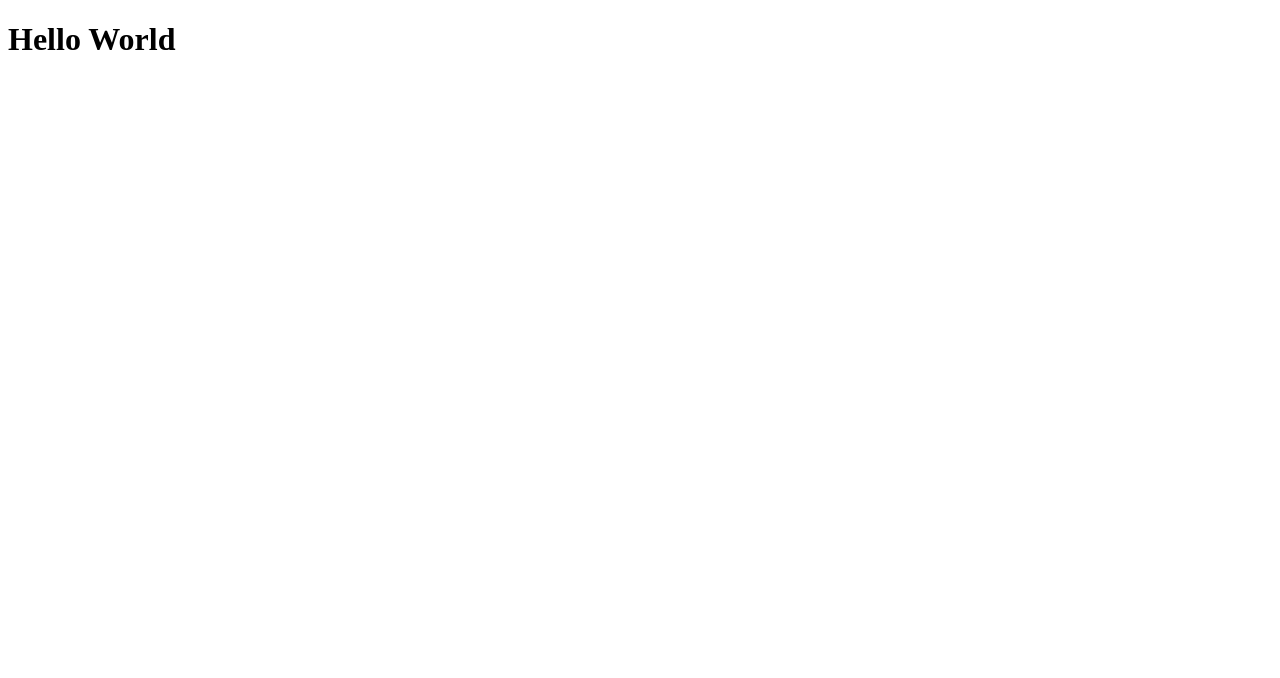
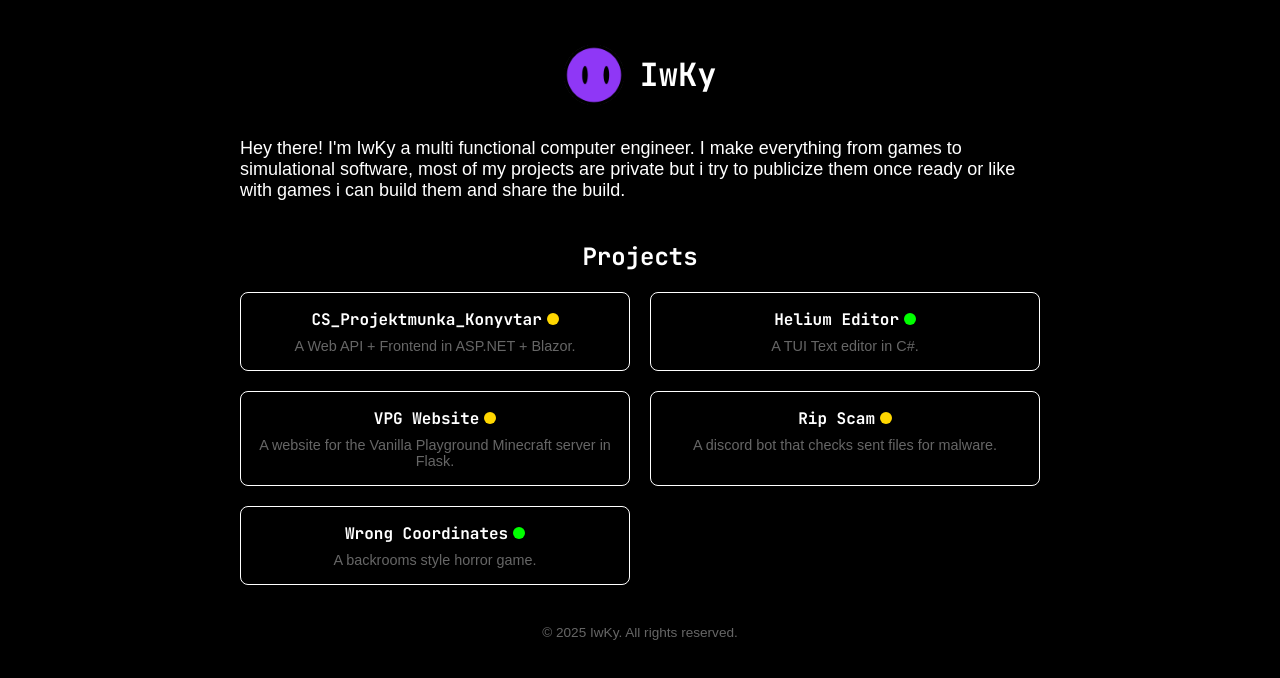
Before and after one commit to imIwKy/imIwKy.github.io, a plain HTML site: page index.html in a window 1280 px wide. Drawn offline with Linux system fonts and the light colour scheme.

Commit message:
Uploaded the site

```diff
--- /dev/null
+++ b/css/index.css
@@ -0,0 +1,125 @@
+:root {
+  --color-border: #ffffff;
+  --color-text: white;
+  --color-text-muted: #666;
+  --color-bg-hover: #8b34f3;
+  --color-text-hover: white;
+  --color-background: #000000;
+  --font-mono: "JetBrains Mono", monospace;
+  --font-regular: Arial, sans-serif;
+}
+
+body {
+  padding: 2rem;
+  max-width: 100%;
+  width: 800px;
+  margin: auto;
+  background-color: var(--color-background);
+  color: var(--color-text);
+  font-family: var(--font-regular);
+}
+
+h1 {
+  text-align: center;
+  font-family: var(--font-mono);
+}
+
+.bio {
+  margin-bottom: 2.5rem;
+  font-size: large;
+}
+
+.projects {
+  display: grid;
+  grid-template-columns: repeat(auto-fit, minmax(300px, 1fr)); /* was 240px */
+  gap: 1.25rem;
+}
+
+h2 {
+  text-align: center;
+  font-family: var(--font-mono);
+}
+
+.card {
+  display: flex;
+  flex-direction: column;
+  justify-content: flex-start;
+  align-items: stretch;
+  border: 1px solid var(--color-border);
+  border-radius: 8px;
+  padding: 1rem;
+  text-align: center;
+  color: var(--color-text);
+  text-decoration: none;
+  transition: background-color 0.3s, color 0.3s;
+  box-sizing: border-box;
+  width: 100%;
+  height: auto;
+}
+
+.card:hover {
+  background-color: var(--color-bg-hover);
+  color: var(--color-text-hover);
+  cursor: pointer;
+}
+
+.card:hover .desc {
+  color: var(--color-text-hover);
+}
+
+.title {
+  display: flex;
+  align-items: center;
+  justify-content: center; /* centers the entire title block */
+  gap: 0.3rem; /* reduced gap */
+  font-weight: bold;
+  margin-bottom: 0.5rem;
+  font-family: var(--font-mono);
+  text-align: center;
+  flex-wrap: wrap;
+}
+
+.desc {
+  font-size: 0.9em;
+  color: var(--color-text-muted);
+  margin: 0;
+  word-wrap: break-word;
+}
+
+.header {
+  display: flex;
+  align-items: center;
+  justify-content: center;
+  gap: 1rem;
+  margin-bottom: 1.25rem;
+}
+
+.profile-pic {
+  width: 60px;
+  height: 60px;
+  border-radius: 50%;
+  object-fit: cover;
+}
+
+.status {
+  display: inline-block;
+  width: 12px;
+  height: 12px;
+  border-radius: 50%;
+  background-color: gray;
+}
+
+.status.active {
+  background-color: lime;
+}
+
+.status.archived {
+  background-color: gold;
+}
+
+.footer {
+  text-align: center;
+  margin-top: 40px;
+  font-size: 0.85em;
+  color: var(--color-text-muted);
+}
--- a/index.html
+++ b/index.html
@@ -1,11 +1,69 @@
 <!DOCTYPE html>
 <html lang="en">
 <head>
-    <meta charset="UTF-8">
-    <meta name="viewport" content="width=device-width, initial-scale=1.0">
-    <title>IwKy Website</title>
+    <meta charset="UTF-8" />
+    <title>IwKy's Corner</title>
+    <link rel="stylesheet" href="css/index.css">
+    <style>
+        @import url('https://fonts.googleapis.com/css2?family=JetBrains+Mono:ital,wght@0,100..800;1,100..800&display=swap');
+    </style>
 </head>
 <body>
-    <h1>Hello World</h1>
+    <div class="header">
+        <img src="img/pfp.png" alt="IwKy" class="profile-pic" />
+        <h1>IwKy</h1>
+    </div>
+
+    <div class="bio">
+        <p>
+            Hey there! I'm IwKy a multi functional computer engineer.
+            I make everything from games to simulational software,
+            most of my projects are private but i try to publicize them
+            once ready or like with games i can build them and share the build.
+        </p>
+    </div>
+
+    <h2>Projects</h2>
+
+    <div class="projects">
+        <a href="https://github.com/imIwKy/CS_Projektmunka_Konyvtar" class="card">
+            <div class="title">
+                CS_Projektmunka_Konyvtar
+                <span class="status archived"></span>
+            </div>
+            <p class="desc">A Web API + Frontend in ASP.NET + Blazor.</p>
+        </a>
+        <a href="https://github.com/imIwKy/helium-editor" class="card">
+            <div class="title">
+                Helium Editor
+                <span class="status active"></span>
+            </div>
+            <p class="desc">A TUI Text editor in C#.</p>
+        </a>
+        <a href="https://github.com/imIwKy/VpgWebsite" class="card">
+            <div class="title">
+                VPG Website
+                <span class="status archived"></span>
+            </div>
+            <p class="desc">A website for the Vanilla Playground Minecraft server in Flask.</p>
+        </a>
+        <a href="https://github.com/imIwKy/RipScam" class="card">
+            <div class="title">
+                Rip Scam
+                <span class="status archived"></span>
+            </div>
+            <p class="desc">A discord bot that checks sent files for malware.</p>
+        </a>
+        <a href="https://iwky.itch.io/wrong-coordinates" class="card">
+            <div class="title">
+                Wrong Coordinates
+                <span class="status active"></span>
+            </div>
+            <p class="desc">A backrooms style horror game.</p>
+        </a>
+    </div>
+    <footer class="footer">
+        © 2025 IwKy. All rights reserved.
+    </footer>
 </body>
 </html>
```
Also changed, not shown: img/pfp.png (added).
